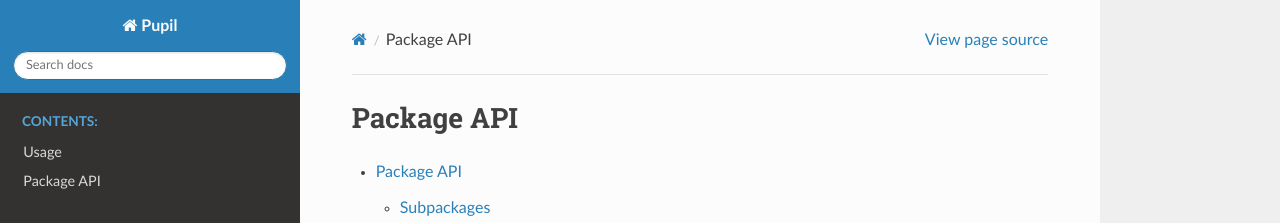
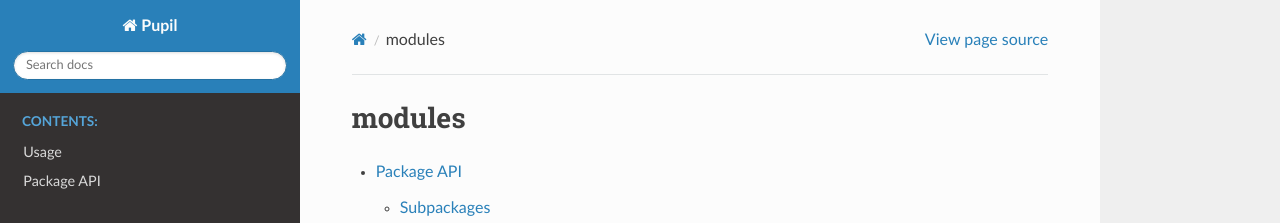
Before and after one commit to hadi-gharibi/pupil, a Sphinx documentation site: the page built from docs/source/api/modules.md, in a window 1280 px wide. Shown: the top 223 px of the page. Built offline with Sphinx 7.4.7 and the Read the Docs theme 2.0.0, drawn with Linux system fonts in a browser that asks for light colours.

Commit message:
rm dubplicate inds

````diff
--- a/docs/source/api/modules.md
+++ b/docs/source/api/modules.md
@@ -1,4 +1,4 @@
-# Package API
+# modules
 
 ```{toctree}
 :maxdepth: 4
````
